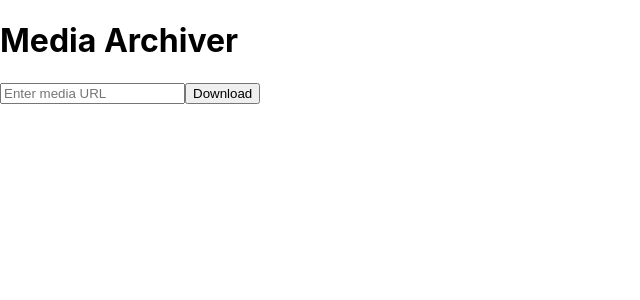
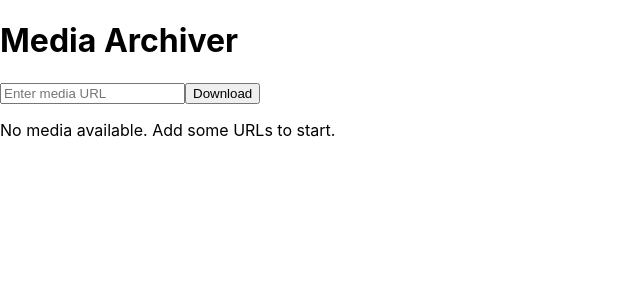
Before and after one commit to laurawkr/media-archiver, a React (Create React App) app in the folder media-archiver-frontend/: page / in a window 1280 px wide. Shown: the top 300 px of the page, without its empty margins (0-640 px from the left). Built offline with nearby package versions, Linux system fonts and the light colour scheme.

Commit message:
adding components

```diff
--- a/media-archiver-frontend/src/App.css
+++ b/media-archiver-frontend/src/App.css
@@ -1,38 +1,12 @@
-.App {
+body {
+  font-family: Arial, sans-serif;
+  margin: 0;
+  padding: 0;
+  background-color: #f9f9f9;
+  color: #333;
+}
+
+h1 {
+  color: #222;
   text-align: center;
 }
-
-.App-logo {
-  height: 40vmin;
-  pointer-events: none;
-}
-
-@media (prefers-reduced-motion: no-preference) {
-  .App-logo {
-    animation: App-logo-spin infinite 20s linear;
-  }
-}
-
-.App-header {
-  background-color: #282c34;
-  min-height: 100vh;
-  display: flex;
-  flex-direction: column;
-  align-items: center;
-  justify-content: center;
-  font-size: calc(10px + 2vmin);
-  color: white;
-}
-
-.App-link {
-  color: #61dafb;
-}
-
-@keyframes App-logo-spin {
-  from {
-    transform: rotate(0deg);
-  }
-  to {
-    transform: rotate(360deg);
-  }
-}
--- a/media-archiver-frontend/src/App.js
+++ b/media-archiver-frontend/src/App.js
@@ -1,29 +1,19 @@
 import React, { useState } from 'react';
 import URLInput from './components/URLInput';
-import MediaCard from './components/MediaCard';
+import MediaLibrary from './components/MediaLibrary';
 
 const App = () => {
     const [mediaList, setMediaList] = useState([]);
 
-    const handleURLSubmit = (url) => {
-        const newMedia = {
-            title: "Sample Title",
-            uploader: "Sample Uploader",
-            upload_date: "2023-01-01",
-            thumbnail: "https://via.placeholder.com/150",
-        };
-        setMediaList([...mediaList, newMedia]);
+    const handleURLSubmit = (media) => {
+        setMediaList([...mediaList, media]);
     };
 
     return (
         <div className="p-8">
             <h1 className="text-3xl font-bold mb-6">Media Archiver</h1>
             <URLInput onSubmit={handleURLSubmit} />
-            <div className="grid grid-cols-3 gap-4 mt-6">
-                {mediaList.map((media, index) => (
-                    <MediaCard key={index} metadata={media} />
-                ))}
-            </div>
+            <MediaLibrary mediaList={mediaList} />
         </div>
     );
 };
--- /dev/null
+++ b/media-archiver-frontend/src/components/MediaLibrary.jsx
@@ -0,0 +1,18 @@
+import React from 'react';
+import MediaCard from './MediaCard';
+
+const MediaLibrary = ({ mediaList }) => {
+    return (
+        <div className="grid grid-cols-3 gap-4 mt-6">
+            {mediaList.length > 0 ? (
+                mediaList.map((media, index) => (
+                    <MediaCard key={index} metadata={media} />
+                ))
+            ) : (
+                <p className="text-gray-500 col-span-3 text-center">No media available. Add some URLs to start.</p>
+            )}
+        </div>
+    );
+};
+
+export default MediaLibrary;
```
